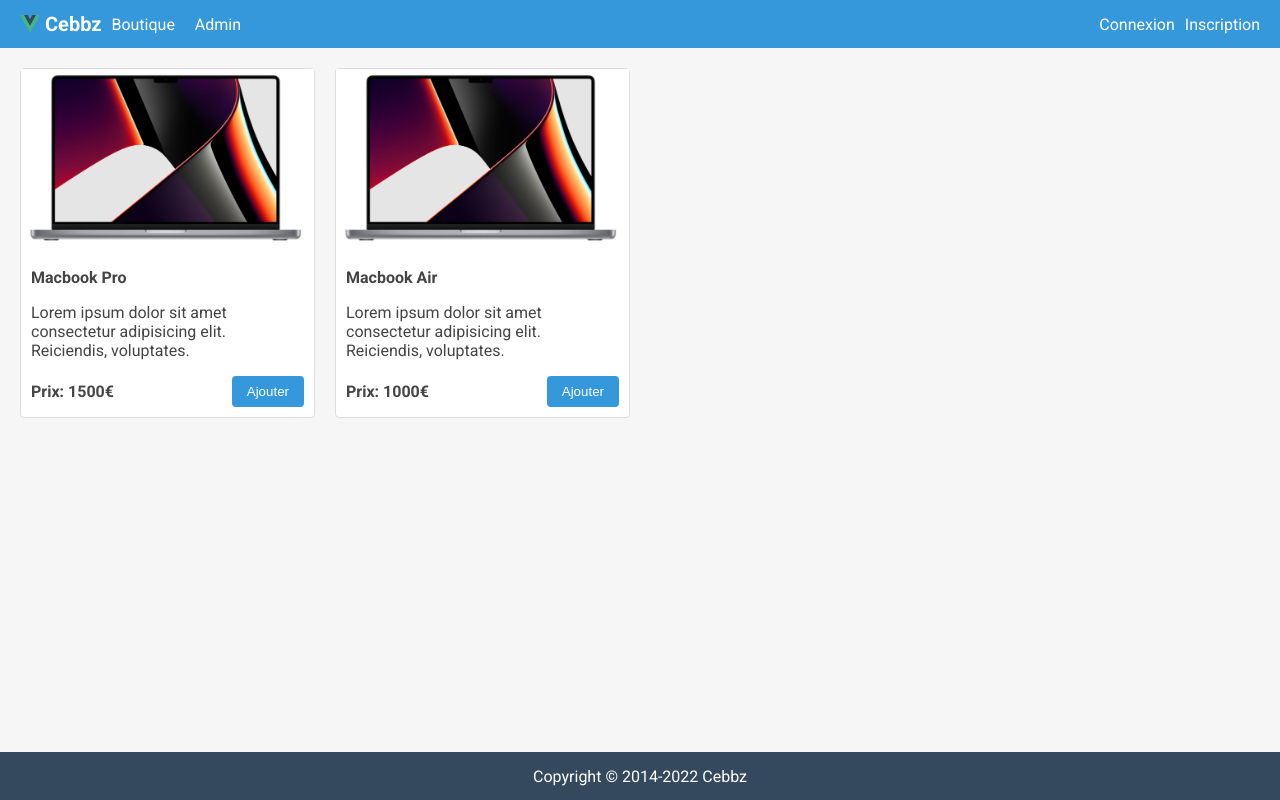
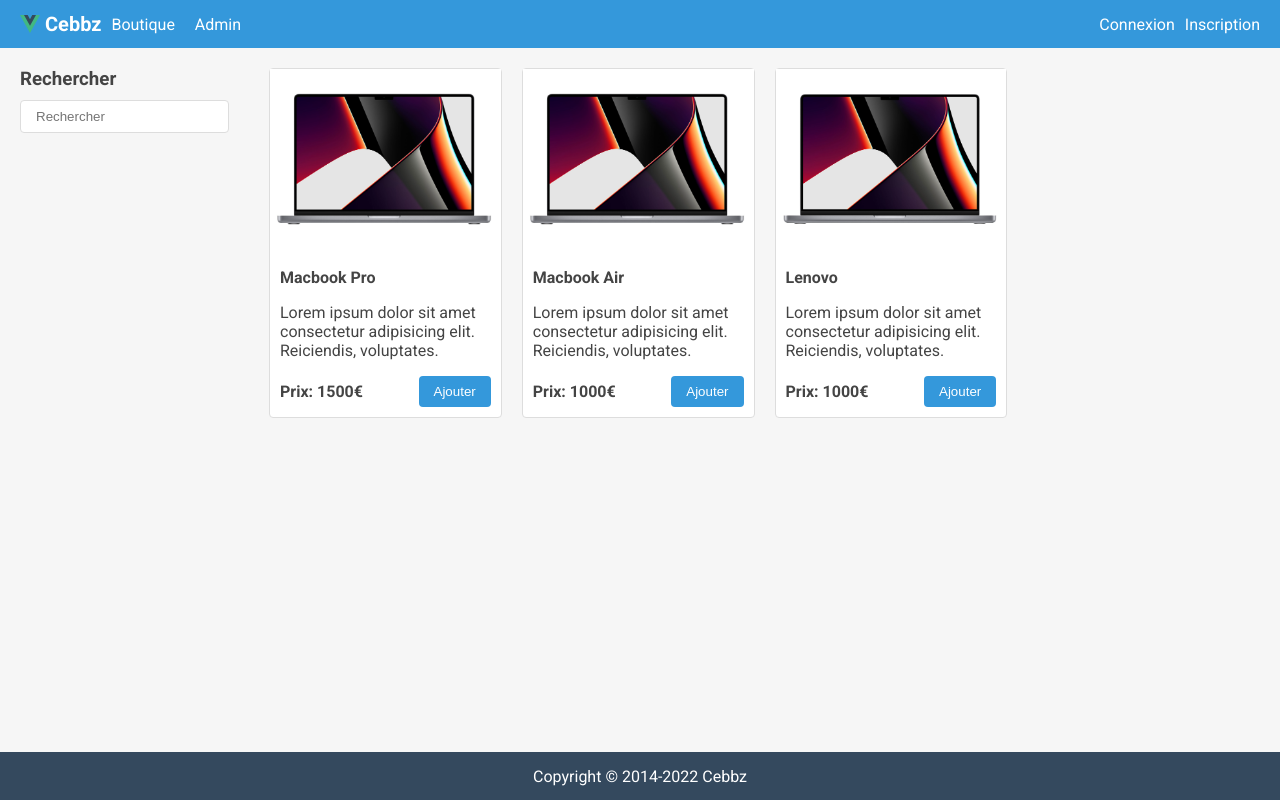
Before and after one commit to cebbz/boutique-front, a Vue app: page / in a window 1280 px wide. Built offline with nearby package versions, Linux system fonts and the light colour scheme; a web font is replaced by a local one.

Commit message:
Creation of the shopFilters component.

```diff
--- a/src/App.vue
+++ b/src/App.vue
@@ -46,7 +46,7 @@
 }
 
 function updateFilter(filterUpdate: FilterUpdate) {
-    if(filterUpdate.search !== undefined) {
+    if (filterUpdate.search !== undefined) {
         state.filters.search = filterUpdate.search;
     } else if (filterUpdate.priceRange) {
         state.filters.priceRange = filterUpdate.priceRange;
@@ -61,7 +61,7 @@
 
 const filteredProducts = computed(() => {
     return state.products.filter((product) => {
-        if(
+        if (
             product.title.toLowerCase().startsWith(state.filters.search.toLowerCase()) &&
             product.price >= state.filters.priceRange[0] &&
             product.price <= state.filters.priceRange[1] &&
@@ -81,8 +81,8 @@
         gridEmpty: cartEmpty,
     }">
         <TheHeader class="header" />
-        <Shop @update-filter="updateFilter" :products="filteredProducts" @add-product-to-cart="addProductToCart"
-            class="shop" />
+        <Shop @update-filter="updateFilter" @add-product-to-cart="addProductToCart" :products="filteredProducts"
+            :filters="state.filters" class="shop" />
         <Cart v-if="!cartEmpty" :cart="state.cart" class="cart" @remove-product-from-cart="removeProductFromCart" />
         <TheFooter class="footer" />
     </div>
--- a/src/assets/scss/base.scss
+++ b/src/assets/scss/base.scss
@@ -56,6 +56,12 @@
   background-color: var(--gray-1);
 }
 
+input {
+  border: var(--border);
+  border-radius: var(--border-radius);
+  padding: 8px 15px;
+}
+
 //flex
 
 .d-flex {
@@ -111,6 +117,10 @@
   margin-bottom: 10px;
 }
 
+.mb-20 {
+  margin-bottom: 20px;
+}
+
 .mr-10 {
   margin-right: 10px;
 }
--- a/src/components/Shop/Shop.vue
+++ b/src/components/Shop/Shop.vue
@@ -1,21 +1,30 @@
 <template>
-    <div>
-        <ShopProductList :products="products" @add-product-to-cart="emit('add-product-to-cart', $event)" />
+    <div class="d-flex flex-row">
+        <ShopFilters :filters="filters" @update-filter="emit('updateFilter', $event)" class="shop-filter" />
+        <ShopProductList class="flex-fill" :products="products"
+            @add-product-to-cart="emit('add-product-to-cart', $event)" />
     </div>
 </template>
 
 <script setup lang="ts">
 import ShopProductList from './ShopProductList.vue';
-import type { ProductInterface } from '@/interfaces';
+import type { FiltersInterface, FilterUpdate, ProductInterface } from '@/interfaces';
+import ShopFilters from './ShopFilters.vue';
+
 
 defineProps<{
     products: ProductInterface[];
+    filters: FiltersInterface;
 }>()
 
 const emit = defineEmits<{
     (e: 'add-product-to-cart', productId: number): void;
+    (e: 'updateFilter', filters: FilterUpdate): void;
 }>()
 </script>
 
 <style lang="scss" scoped>
+.shop-filter {
+    flex: 0 0 200px;
+}
 </style>
--- /dev/null
+++ b/src/components/Shop/ShopFilters.vue
@@ -0,0 +1,28 @@
+<script setup lang="ts">
+import type { FiltersInterface, FilterUpdate } from '@/interfaces';
+
+defineProps<{
+    filters: FiltersInterface;
+}>()
+
+const emit = defineEmits<{
+    (e: 'updateFilter', filterUpdate: FilterUpdate): void;
+}>()
+</script>
+
+
+
+<template>
+    <div class="p-20">
+        <section class="mb-20">
+            <h3 class=mb-10>Rechercher</h3>
+            <input :value="filters.search" @input="emit('updateFilter', {
+                search: ($event.target as HTMLInputElement).value
+            })" type="text" placeholder="Rechercher">
+        </section>
+    </div>
+</template>
+
+
+<style lang="scss" scoped>
+</style>
--- a/src/data/product.ts
+++ b/src/data/product.ts
@@ -16,5 +16,13 @@
         title: 'Macbook Air',
         price: 1000,
         category: 'streaming'
+    },
+    {
+        id: 2,
+        image: 'src/assets/images/mbp.PNG',
+        description: 'Lorem ipsum dolor sit amet consectetur adipisicing elit. Reiciendis, voluptates.',
+        title: 'Lenovo',
+        price: 1000,
+        category: 'streaming'
     }
 ] as ProductInterface[];
```
